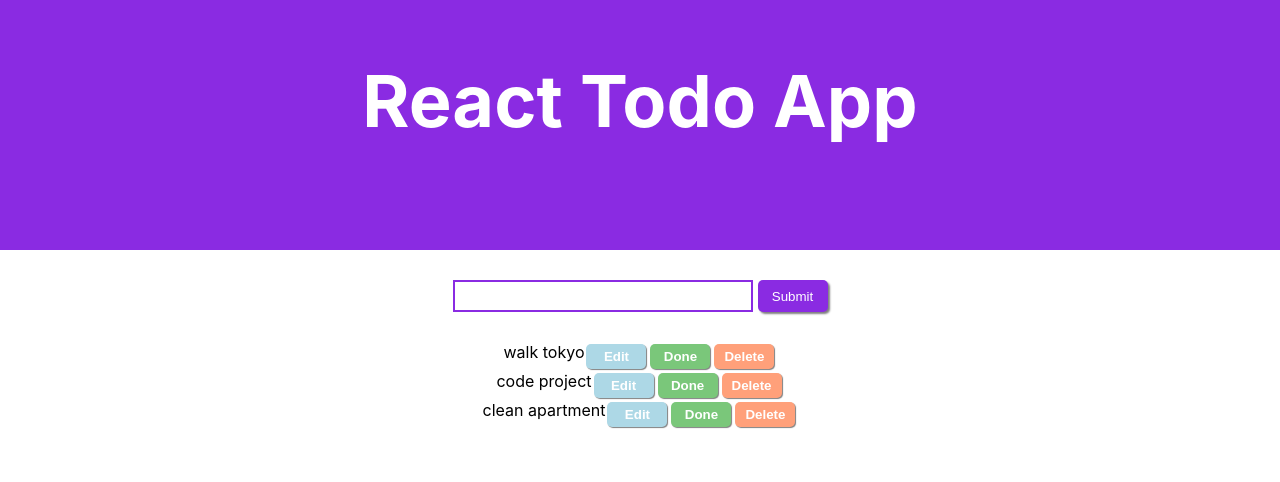
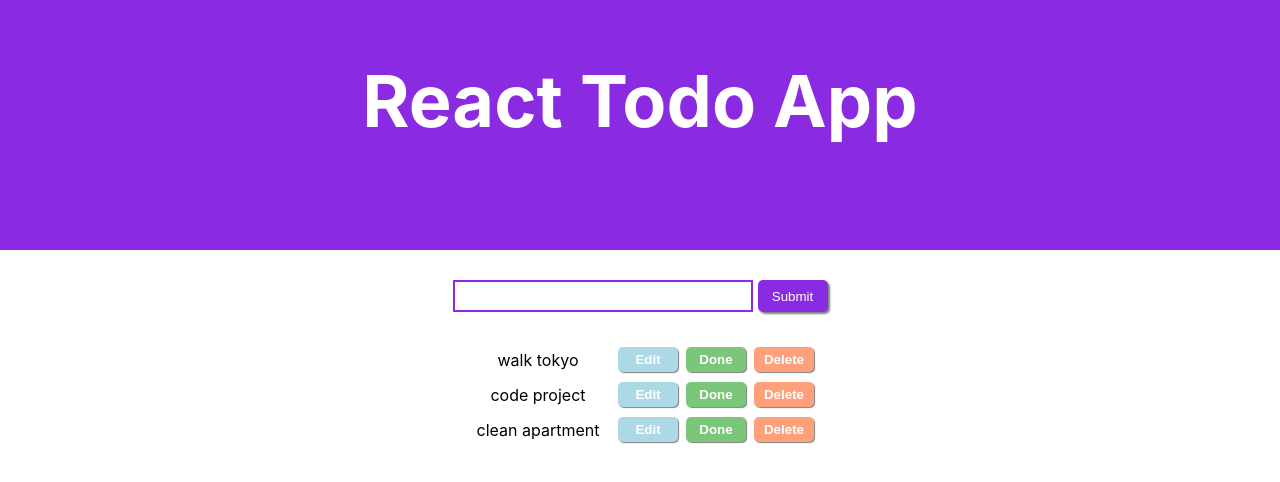
Before and after one commit to Jvaz0715/react-intro-frontend-v2, a React (Create React App) app: page / in a window 1280 px wide. Shown: the top 482 px of the page. Built offline with nearby package versions, Linux system fonts and the light colour scheme; the HTML template or start-up script is replaced by a standard one.

Commit message:
fixes todos css into a table for cleaner, centered design

```diff
--- a/src/components/Todo/TodoList.css
+++ b/src/components/Todo/TodoList.css
@@ -16,8 +16,8 @@
 #edit-button:hover,
 #done-button:hover,
 #delete-button:hover {
-   background-color: lightgray;
-   border: 1px solid gray;
+   background-color: gray;
+
 }
 
 #edit-button {
@@ -31,3 +31,9 @@
 #delete-button {
    background-color: lightsalmon;
 }
+
+#todo-td {
+   /* border: 2px solid green; */
+   width: 150px;
+   overflow-wrap: break-word;
+}
--- a/src/components/Todo/TodoList.js
+++ b/src/components/Todo/TodoList.js
@@ -38,25 +38,45 @@ export class TodoList extends Component {
       return (
 
          <div style={{display: "flex", justifyContent: "center", listStyle: "none",}}>
-
+            <table>
+               <tr>
+                  <td id="todo-td">
                      {/* edit/submit dynamic input to line item*/}
                      {canEdit ? (
                         <input type="text" name="editInput" value={editInput} onChange={this.handleEditOnChange}/>
                      ) : (
                         <li className={`${isDone && `li-done`}`}>{todo}</li>
                      )}
+                  </td>
 
-
+                  <td>
                      {/* edit/submit dynamic button*/}
                      {canEdit
                         ? (<button className="todo-buttons" id="edit-button" onClick={() => this.onHandleEditSubmit(id)}>Submit</button>)
                         : (<button className="todo-buttons" id="edit-button" onClick={this.onHandleEditClick}>Edit</button>)
                      }
+                  </td>
 
+                  <td>
                      {/* done toggle for isDone */}
                      <button className="todo-buttons" id="done-button" onClick={() => handleDoneByID(id, isDone)}>Done</button>
+                  </td>
 
+                  <td>
                      <button className="todo-buttons" id="delete-button" onClick={() => handleDeleteByID(id)}>Delete</button>
+                  </td>
+
+               </tr>
+            </table>
+
+
+
+
+
+
+
+
+
          </div>
       )
    }
```
Lines whose indentation alone changed are shown as unchanged.
